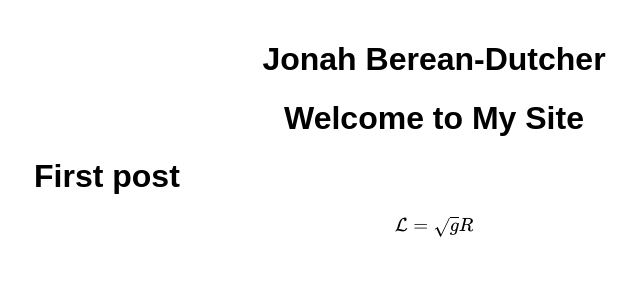
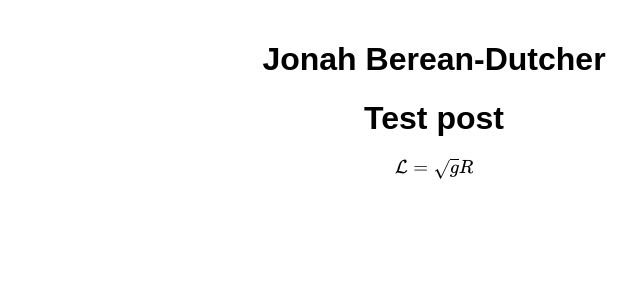
Before and after one commit to jonahbd1/website, a Jekyll site: the page built from _posts/2024-05-29-welcome-to-my-site.md, in a window 1280 px wide. Shown: the top 300 px of the page, without its empty margins (206-846 px from the left). Built offline with Jekyll 4.4.1, drawn with Linux system fonts in a browser that asks for light colours.

Commit message:
Update 2024-05-29-welcome-to-my-site.md

```diff
--- a/_posts/2024-05-29-welcome-to-my-site.md
+++ b/_posts/2024-05-29-welcome-to-my-site.md
@@ -1,10 +1,8 @@
 ---
 layout: default
-title: Welcome to My Site
+title: Test post
 date: 2024-05-29
 ---
-
-# First post
 
 $$
 \mathcal{L} = \sqrt{g}R
```
